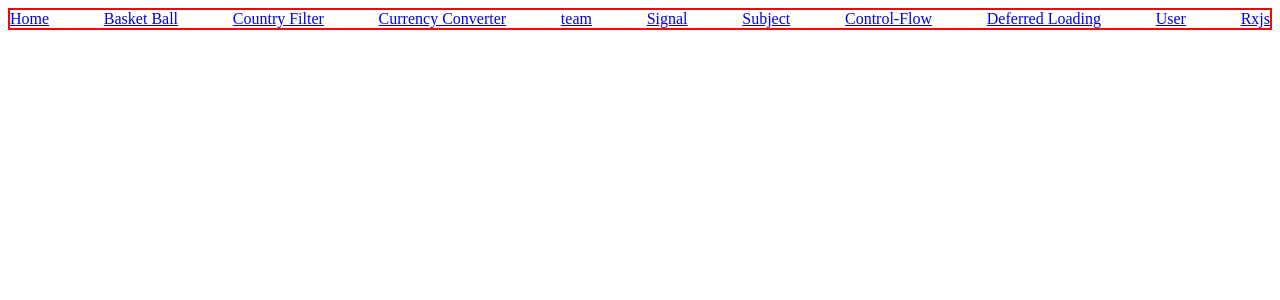
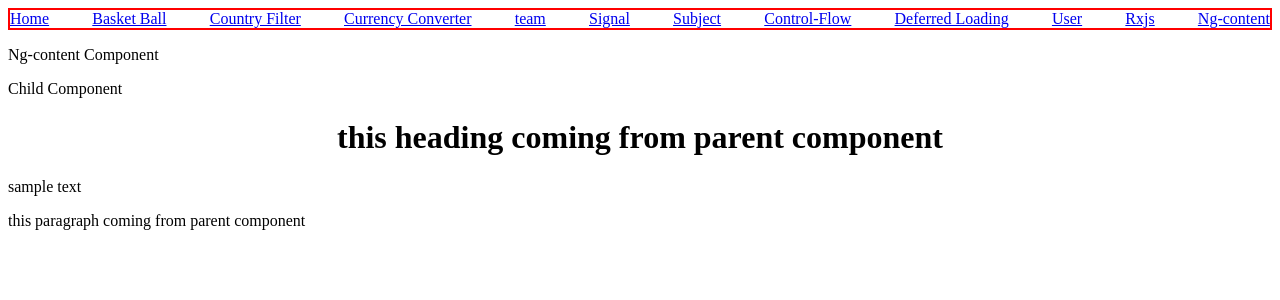
Before and after one commit to shailendrakumarsaini/ng_version_17, an Angular app: page /ng-content in a window 1280 px wide. Before the commit this address led to /. Shown: the top 300 px of the page. Built offline with nearby package versions, Linux system fonts and the light colour scheme.

Commit message:
feat: ng-content

```diff
--- a/src/app/app.component.html
+++ b/src/app/app.component.html
@@ -11,6 +11,7 @@
     <a [routerLink]="'/deferred-loading'"> Deferred Loading</a>
     <a [routerLink]="'/user'"> User</a>
     <a [routerLink]="'/rxjs'"> Rxjs</a>
+    <a [routerLink]="'/ng-content'"> Ng-content</a>
 </nav>
 
 <router-outlet />
--- a/src/app/app.routes.ts
+++ b/src/app/app.routes.ts
@@ -7,6 +7,7 @@ import { CurrencyConverterComponent } from './currency-converter/currency-conver
 import { TeamsComponent } from './teams/teams.component';
 import { CountryFilterComponent } from './country-filter/country-filter.component';
 import { BasketBallComponent } from './basket-ball/basket-ball.component';
+import { NgContentComponent } from './ng-content/ng-content.component';
 
 export const routes: Routes = [
     { path :'basket-ball', component: BasketBallComponent },
@@ -36,5 +37,6 @@ export const routes: Routes = [
             { path: 'debounce-time', component : DebounceTimeComponent },
             { path: 'throttle-time', component : ThrottleTimeComponent }
         ]
-    }
+    },
+    { path : 'ng-content', component: NgContentComponent }
 ];
--- /dev/null
+++ b/src/app/ng-content/child/child.component.html
@@ -0,0 +1,5 @@
+<p>Child Component</p>
+
+<ng-content select=".headingClass"></ng-content>
+sample text<br>
+<ng-content select=".paragraphClass"></ng-content>
--- /dev/null
+++ b/src/app/ng-content/ng-content.component.html
@@ -0,0 +1,8 @@
+<p>Ng-content Component</p>
+
+
+<app-child>
+    <h1 class="headingClass">this heading coming from parent component</h1>
+    <h3>this content from child component itself</h3>
+    <p class="paragraphClass">this paragraph coming from parent component</p>
+</app-child>
```
Also changed, not shown: src/app/ng-content/child/child.component.ts (added, +12 -0 lines), src/app/ng-content/ng-content.component.ts (added, +13 -0 lines), src/app/ng-content/child/child.component.scss (added), src/app/ng-content/ng-content.component.scss (added), 2 other files (tests, documents, lock files or other folders).
